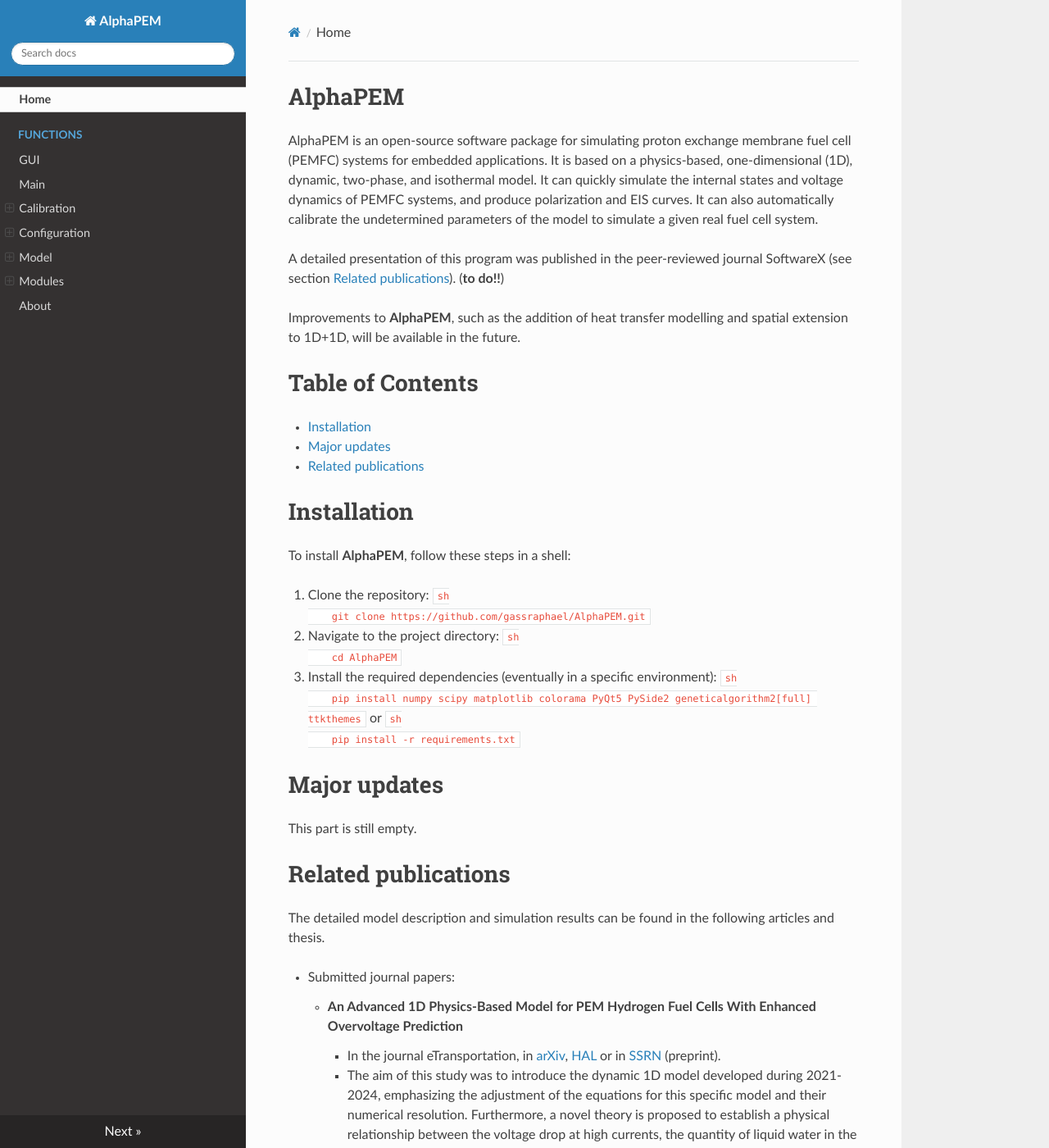
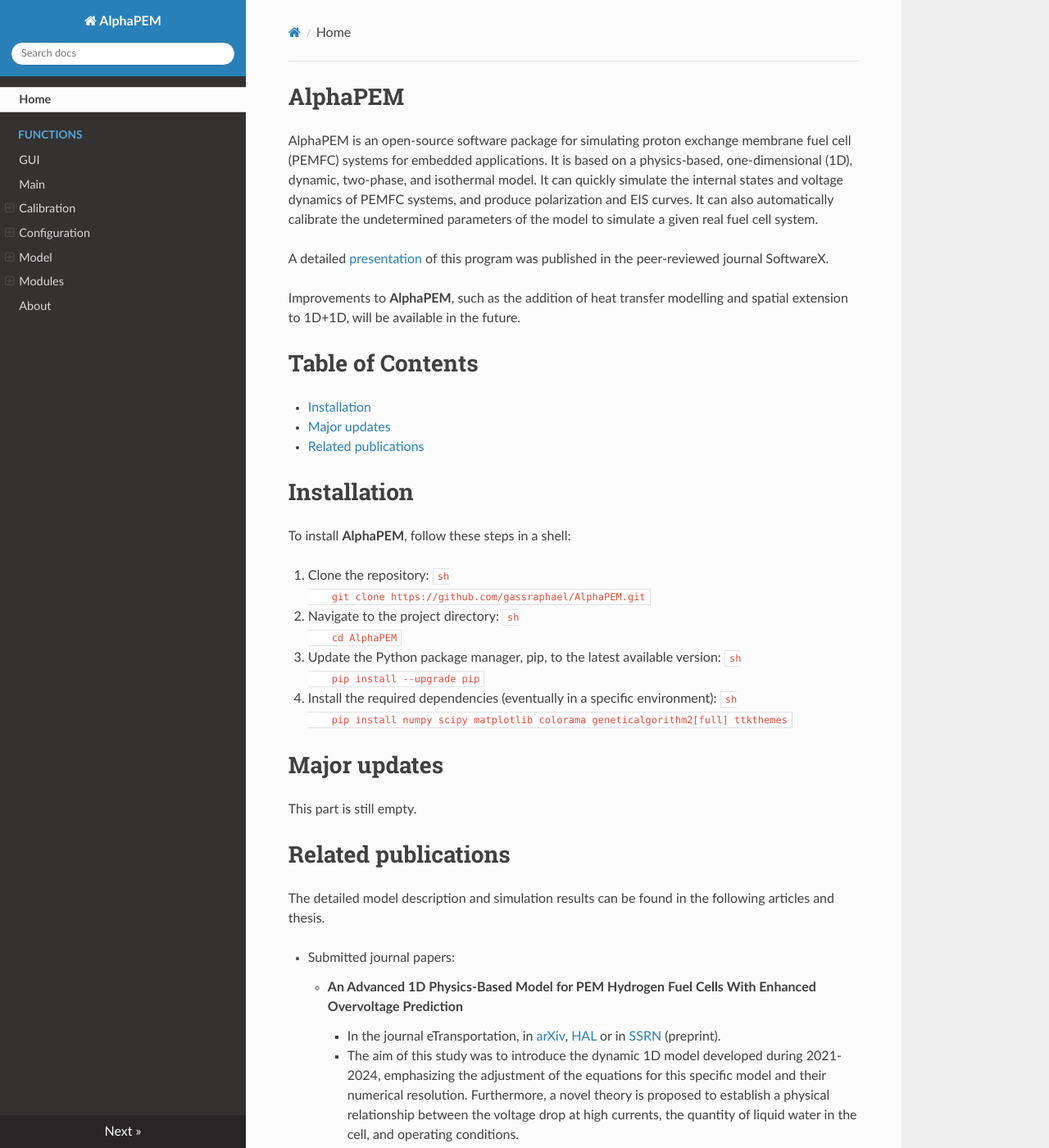
Before and after one commit to gassraphael/AlphaPEM, an MkDocs documentation site: the page built from docs/index.md, in a window 1280 px wide and 1400 px high. Shown: the whole window at 82% size. Built offline with MkDocs 1.6.1, drawn with Linux system fonts in a browser that asks for light colours; nearby versions of some CDN libraries.

Commit message:
Documentation is updated

````diff
--- a/docs/index.md
+++ b/docs/index.md
@@ -2,7 +2,7 @@
 
 AlphaPEM is an open-source software package for simulating proton exchange membrane fuel cell (PEMFC) systems for embedded applications. It is based on a physics-based, one-dimensional (1D), dynamic, two-phase, and isothermal model. It can quickly simulate the internal states and voltage dynamics of PEMFC systems, and produce polarization and EIS curves. It can also automatically calibrate the undetermined parameters of the model to simulate a given real fuel cell system.
 
-A detailed presentation of this program was published in the peer-reviewed journal SoftwareX (see section [Related publications](#related-publications)). (**to do!!**)
+A detailed [presentation](https://doi.org/10.48550/arXiv.2407.12373) of this program was published in the peer-reviewed journal SoftwareX.
 
 Improvements to **AlphaPEM**, such as the addition of heat transfer modelling and spatial extension to 1D+1D, will be available in the future.
 
@@ -28,13 +28,14 @@
     cd AlphaPEM
     ```
 
-3. Install the required dependencies (eventually in a specific environment):
+3. Update the Python package manager, pip, to the latest available version:
     ```sh
-    pip install numpy scipy matplotlib colorama PyQt5 PySide2 geneticalgorithm2[full] ttkthemes
+    pip install --upgrade pip
     ```
-    or
+
+4. Install the required dependencies (eventually in a specific environment):
     ```sh
-    pip install -r requirements.txt
+    pip install numpy scipy matplotlib colorama geneticalgorithm2[full] ttkthemes
     ```
 
 
````
Also changed, not shown: README.md (+5 -4 lines), requirements.txt (+6 -8 lines).
